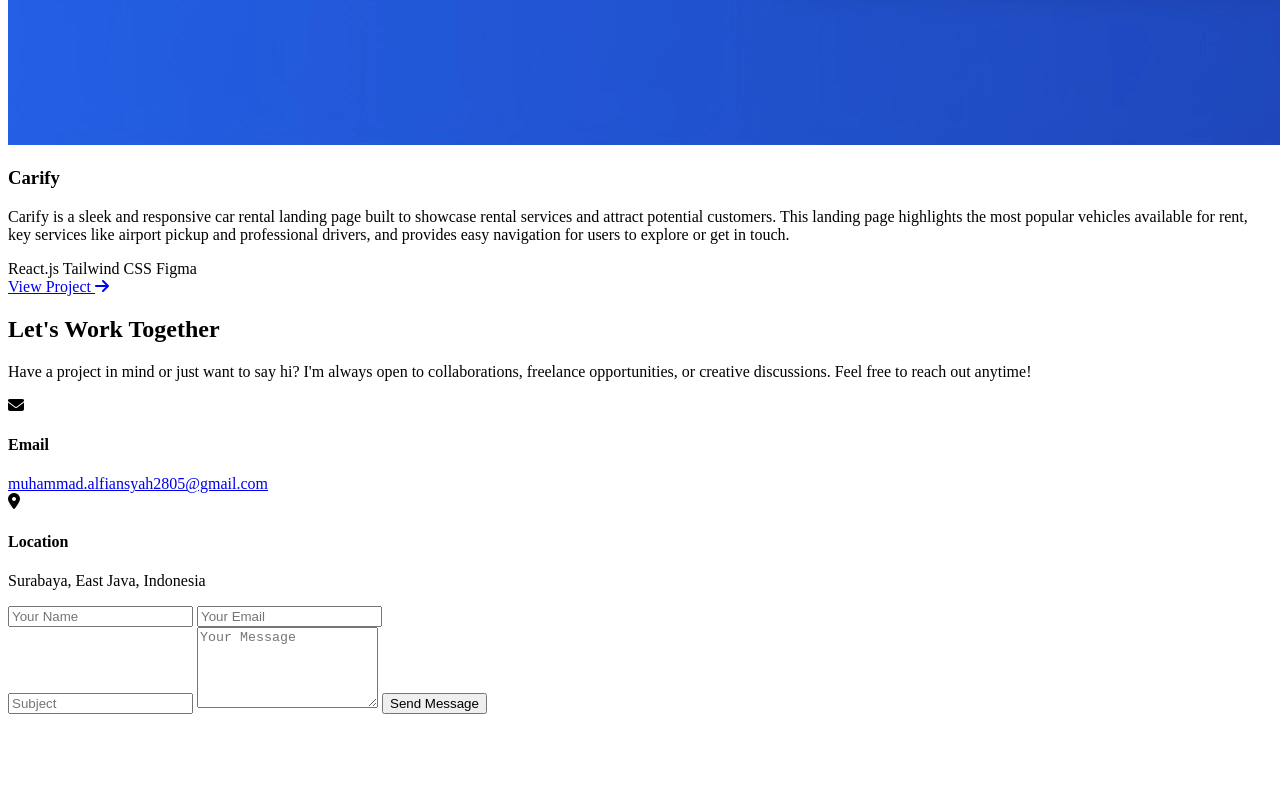
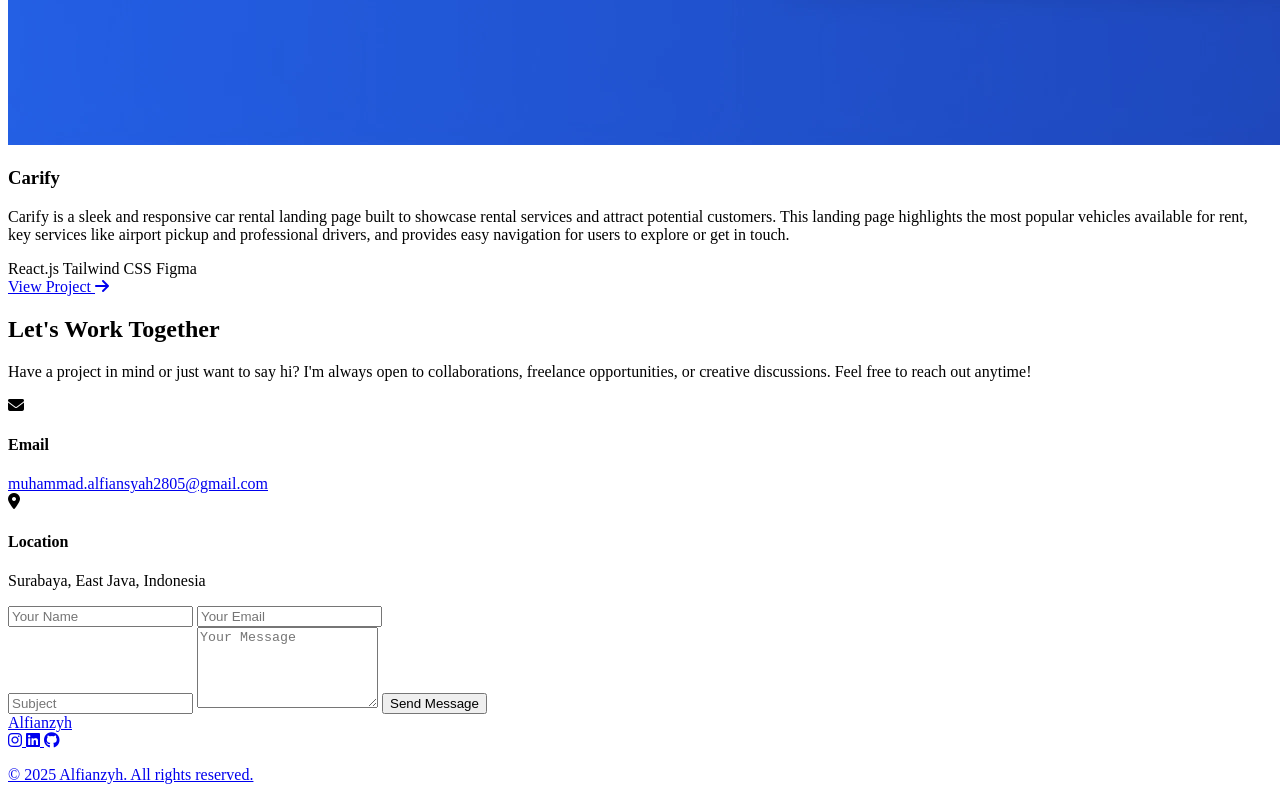
Before and after one commit to Alfianzyh/Dibimbing-FE-Portofolio, a plain HTML site: page index.html in a window 1280 px wide. Shown: the part 4241-5041 px from the top of the page. Before the commit the page ends 4963 px from the top, so only its background shows below. Drawn offline with Linux system fonts and the light colour scheme.

Commit message:
add: footer section, update icon, update email and location

```diff
--- a/index.html
+++ b/index.html
@@ -13,7 +13,7 @@
         <!-- Header Section -->
         <header id="header" class="site-header">
             <div class="container header-container">
-                <a href="#" class="logo">Alfianzyh</a>
+                <a href="#header" class="logo">Alfianzyh</a>
                 <nav class="main-nav">
                 <ul>
                     <li><a href="#hero">Home</a></li>
@@ -175,5 +175,21 @@
             </div>
         </section>
 
+        <!-- Footer Section -->
+        <footer id="footer" class="site-footer">
+            <div class="container">
+                <div class="footer-top">
+                <a href="#hero" class="footer-logo">Alfianzyh</a>
+                <div class="social-links">
+                    <a href="https://www.instagram.com/alfianzyh/" aria-label="Instagram"><i class="fa-brands fa-instagram" alt="Instagram"></i>
+                    <a href="https://www.linkedin.com/in/muhalfisyah/" aria-label="LinkedIn"> <i class="fa-brands fa-linkedin" alt="LinkedIn"></i></i>
+                    <a href="https://github.com/Alfianzyh" aria-label="GitHub"><i class="fa-brands fa-github" alt="GitHub"></i>
+                </div>
+                </div>
+                <div class="footer-bottom">
+                <p>© 2025 Alfianzyh. All rights reserved.</p>
+                </div>
+            </div>
+        </footer>
     </body>
 </html>
```
